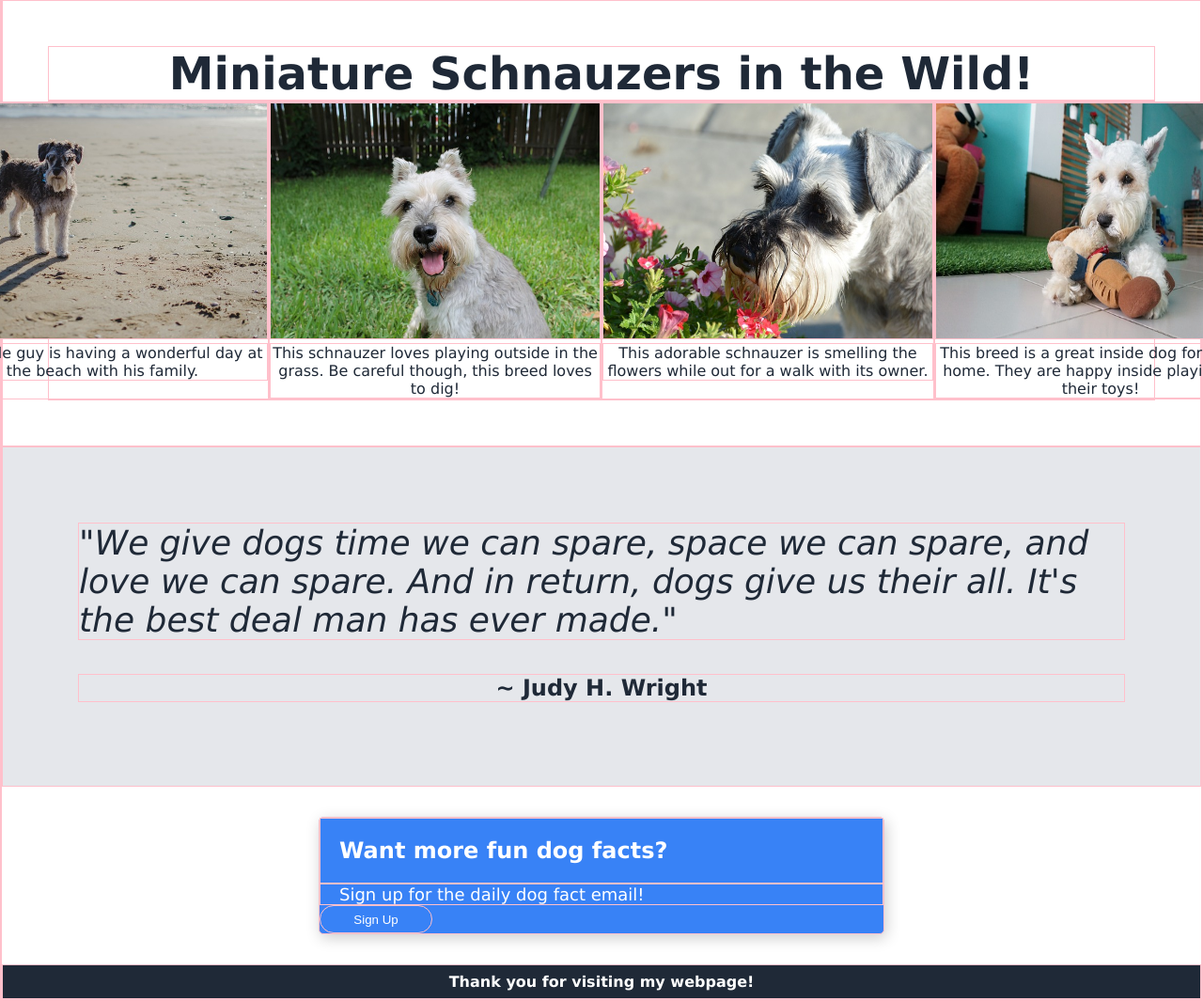
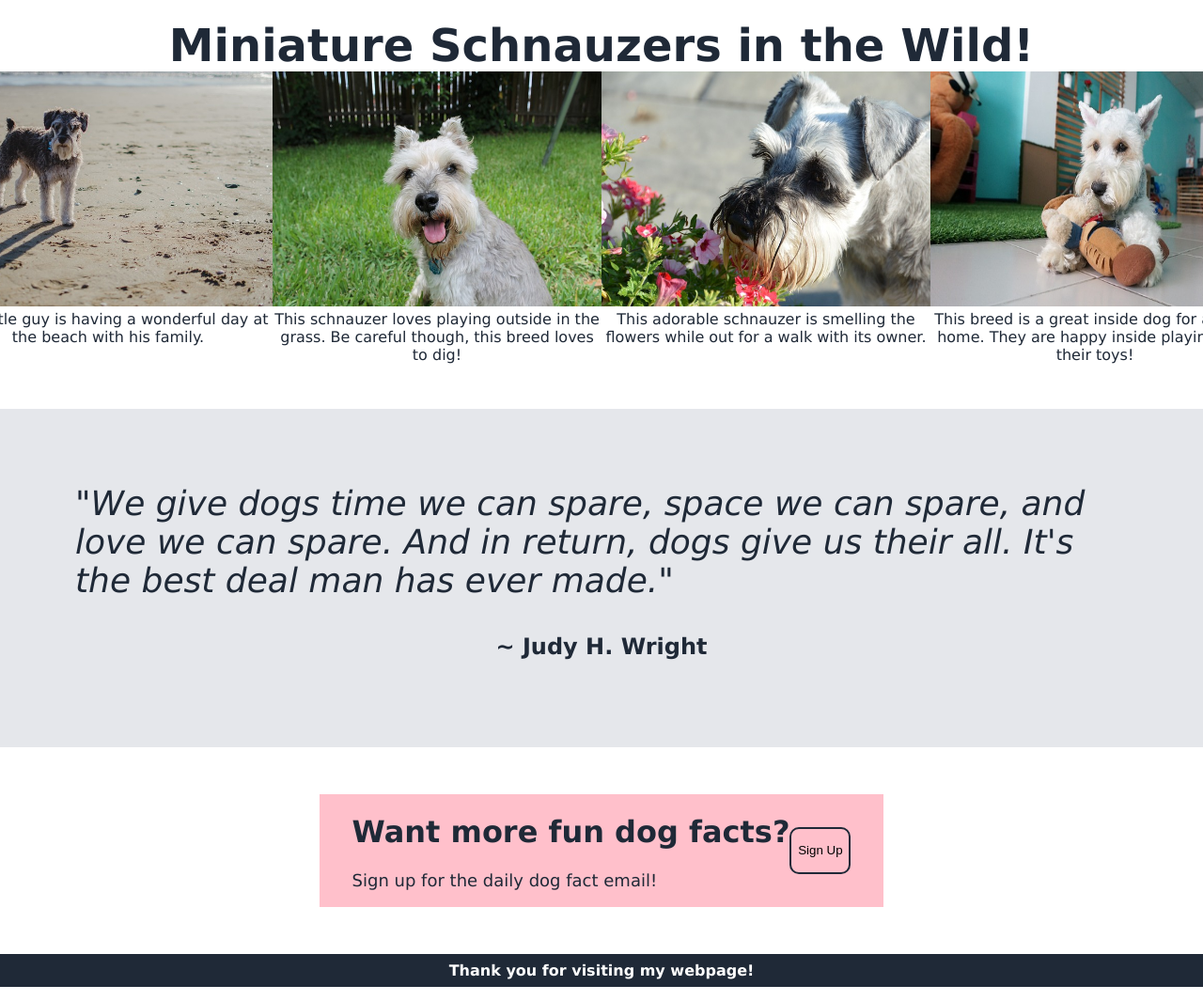
Before and after one commit to Amiriel01/landing-page, a plain HTML site: page index.html in a window 1280 px wide. Shown: the part 450-1515 px from the top of the page at 94% size. Drawn offline with Linux system fonts and the light colour scheme.

Commit message:
Completed html and css for page

```diff
--- a/index.html
+++ b/index.html
@@ -68,17 +68,16 @@
             ~ Judy H. Wright
         </div>
     </div>
-    <div class="bottom1">
-        <div class="text1">
-            Want more fun dog facts?
+    <div class="sign-up">
+        <div class="text">
+            <h1>Want more fun dog facts?</h1>
+            <p>Sign up for the daily dog fact email!</p>
         </div>
-        <div class="text2">
-            Sign up for the daily dog fact email!
-        </div>
-        <button class="newsletter">
+        <button class="button2">
             Sign Up
         </button>
     </div>
+
     <div class="footer">
         Thank you for visiting my webpage!
     </div>
--- a/style.css
+++ b/style.css
@@ -1,6 +1,4 @@
-* {
-    border: 1px solid pink;
-}
+
 
 html,
 body {
@@ -70,7 +68,7 @@ a {
 }
 
 button {
-    border-radius: 15px;
+    border-radius: 10px
 }
 
 .site-title {
@@ -130,35 +128,36 @@ button {
     margin-bottom: 2em;
 }
 
-.bottom1 {
-    background-color: #3882f6;
+.sign-up {
     width: 600px;
-    border-radius: 5px;
-    color: white;
-    align-content: center;
-    box-shadow: 2px 4px 16px rgba(0,0,0,.2);
-    margin: 0 auto;
-    margin-top: 2em;
+    display: flex;
+    justify-content: center;
+    align-items: center;
+    gap:28px
+    padding: 20px;
+    background-color: pink;
+    margin: 50px auto;
+    color: #1f2937
 
 }
 
-.text1 {
-    font-weight: bolder;
-    font-size: 24px;
-    padding: 20px;
+.sign-up .button2 {
+    border: 2px solid #1f2937
 }
 
-.text2 {
-    font-size: 18px;
-    padding-left: 20px;
+.button2 {
+    background-color: pink;
+    width: 65px;
+    height: 50px;
 }
 
-button {
-    background-color: #3882f6;
-    color: white;
-    width: 20%;
-    height: 30px;
+
+p {
+    font-size: 18px;
 }
+
+
+
 
 .footer {
     background-color: #1f2937;
```
